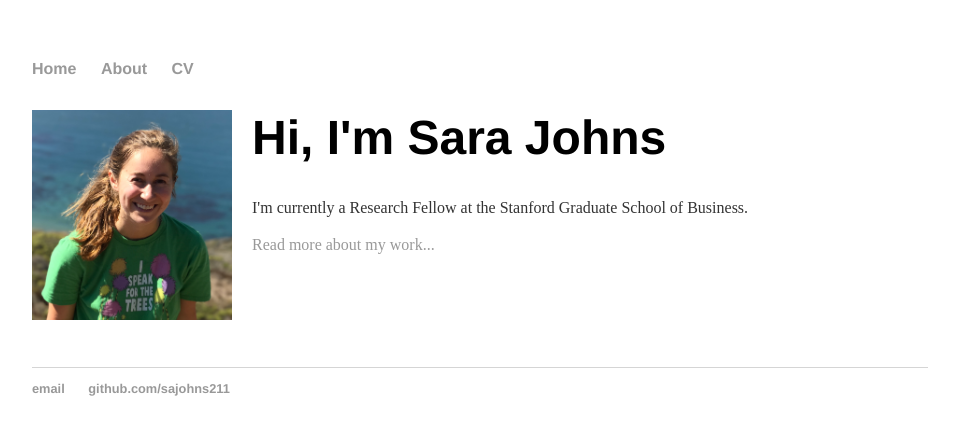
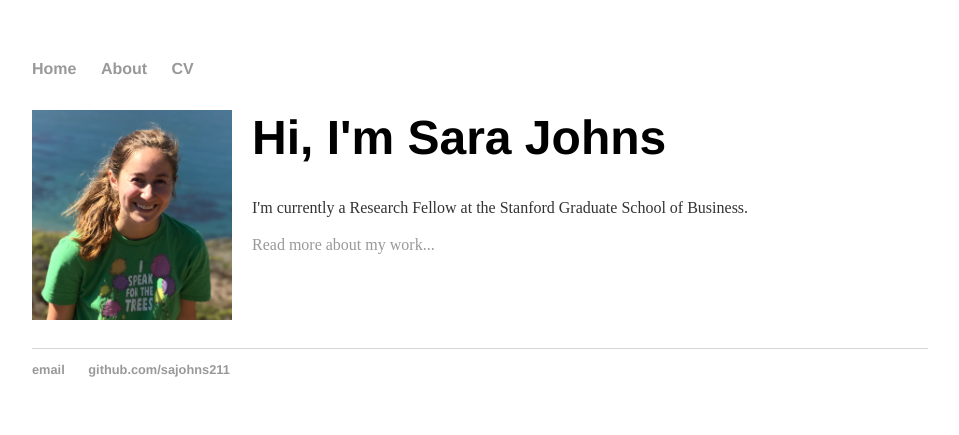
Before and after one commit to sajohns211/sajohns211.github.io, a Jekyll site: the page built from index.html, in a window 1280 px wide. Shown: the top 435 px of the page, without its empty margins (160-1119 px from the left). Built offline with Jekyll 4.4.1, drawn with Linux system fonts in a browser that asks for light colours.

Commit message:
Update index.html

```diff
--- a/index.html
+++ b/index.html
@@ -4,7 +4,7 @@ title: Sara Johns
 ---
 <style>
   .extra_space {
-     margin-bottom: 3cm;
+     margin-bottom: 2.5cm;
   }
 </style>
 
```
